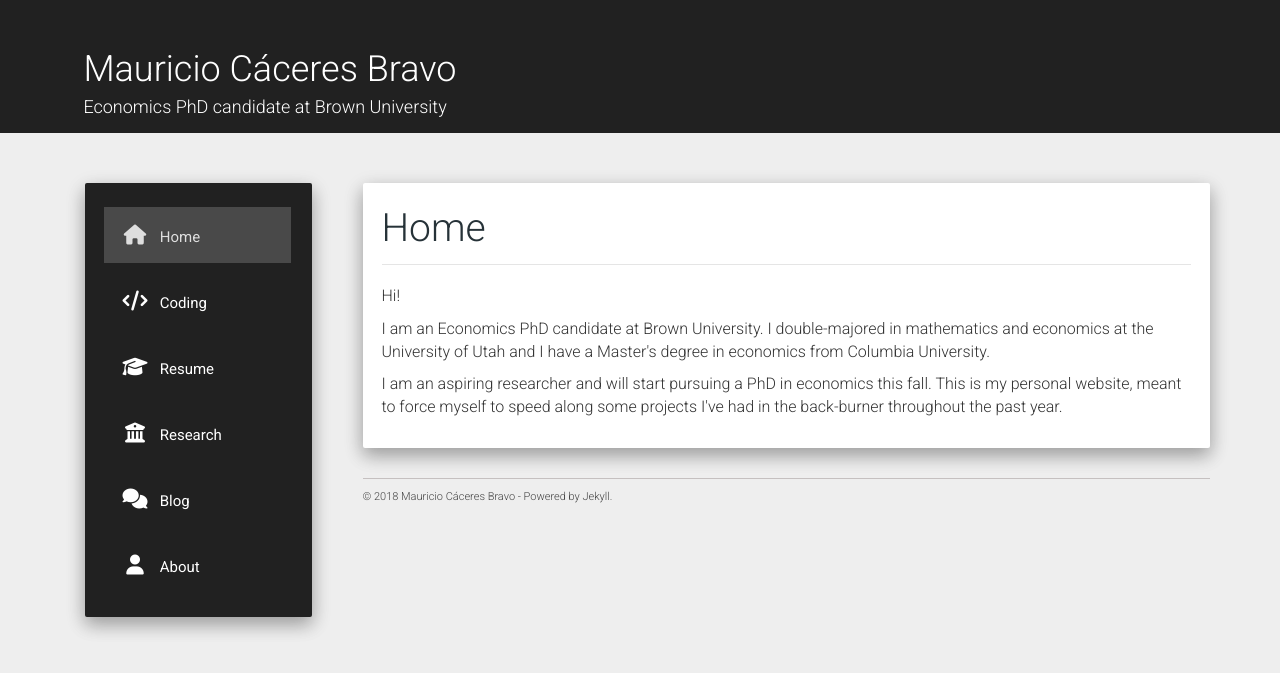
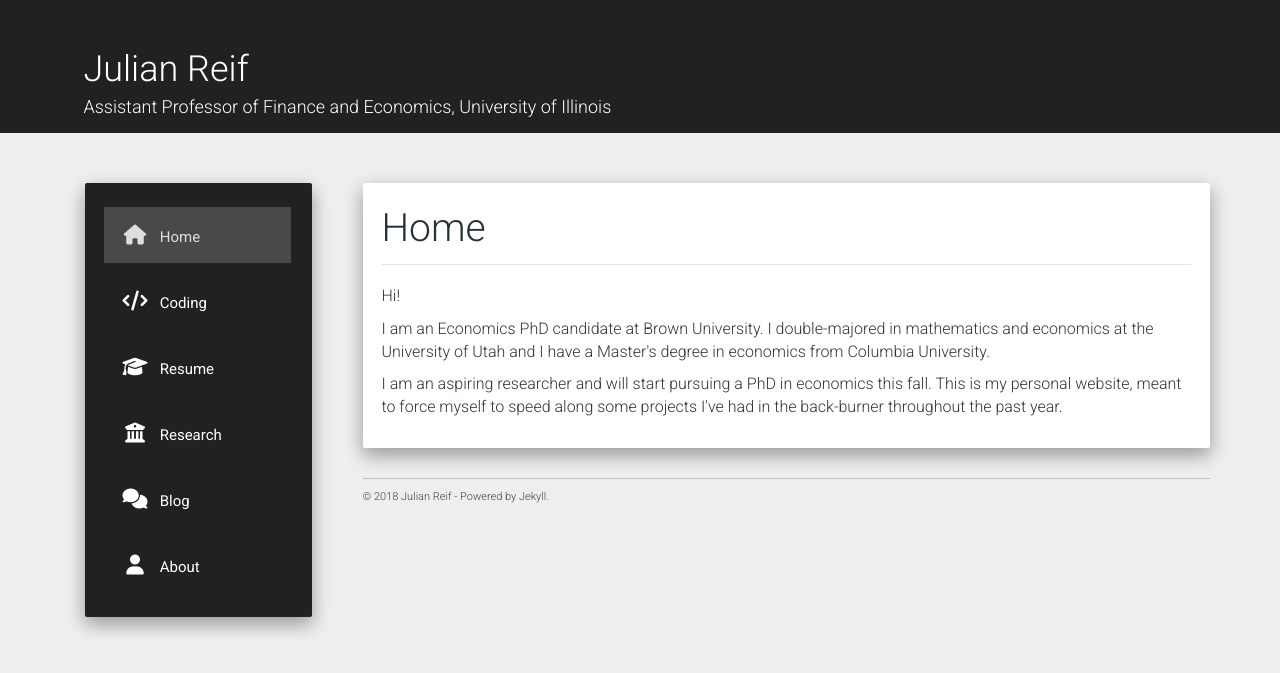
Before and after one commit to reifjulian/reifjulian.github.io, a Jekyll site: the page built from index.html, in a window 1280 px wide. Shown: the top 673 px of the page. Built offline with Jekyll 4.4.1, drawn with Linux system fonts in a browser that asks for light colours; nearby versions of some CDN libraries.

Commit message:
Update _config.yml

```diff
--- a/_config.yml
+++ b/_config.yml
@@ -1,30 +1,23 @@
-title: Mauricio Cáceres Bravo
-description: My personal website
-author: Mauricio Cáceres Bravo
+title: Julian Reif
+description: My Github website
+author: Julian Reif
 logo: /assets/mauricio-wm-ch.jpg
-github: https://github.com/mcaceresb
-about: Economics PhD candidate at Brown University
+github: https://github.com/reifjulian
+about: Assistant Professor of Finance and Economics, University of Illinois
 description: > # this means to ignore newlines until "baseurl:"
-    Hi! I am an Economics PhD candidate at Brown University, based in
-    Providence, RI. This is my personal website, meant to force myself
-    to speed along some coding projects I've had in the back-burner
-    throughout the past year.
-
-    I double-majored in mathematics and economics at the University
-    of Utah and I have a Master's degree in economics from Columbia
-    University in New York.
+    This is my GitHub website
 baseurl: ""
-url: https://mcaceresb.github.io
+url: https://reifjulian.github.io/
 
 allowsearch: true
 
-github_username: mcaceresb
-medium_username: mcaceresb
+github_username: reifjulian
+# medium_username: mcaceresb
 # google_tags: GTM-5JHMCV7
-google_analytics: UA-91854317-1
+# google_analytics: UA-91854317-1
 
 share:
-  twitter_username: \#
+  twitter_username: julianreif
   fb_appid: 000000000000
 
 
```
